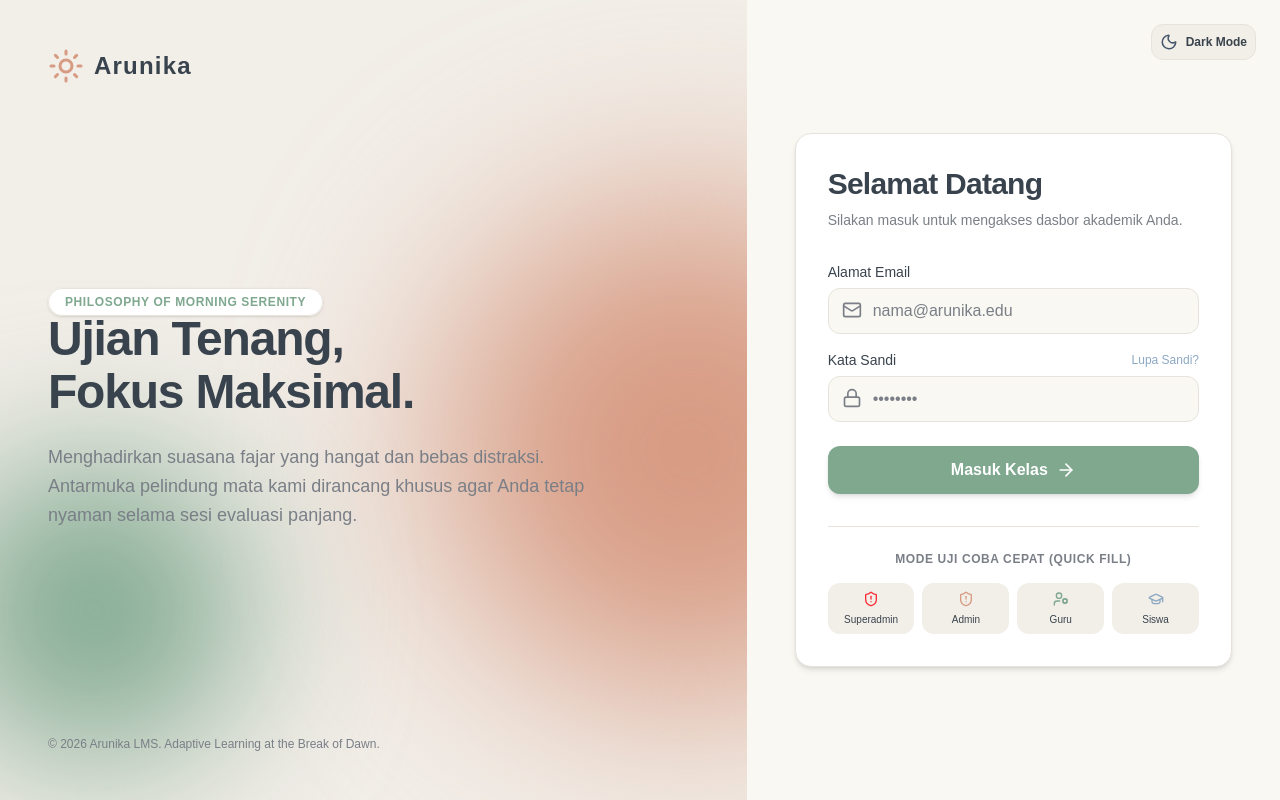
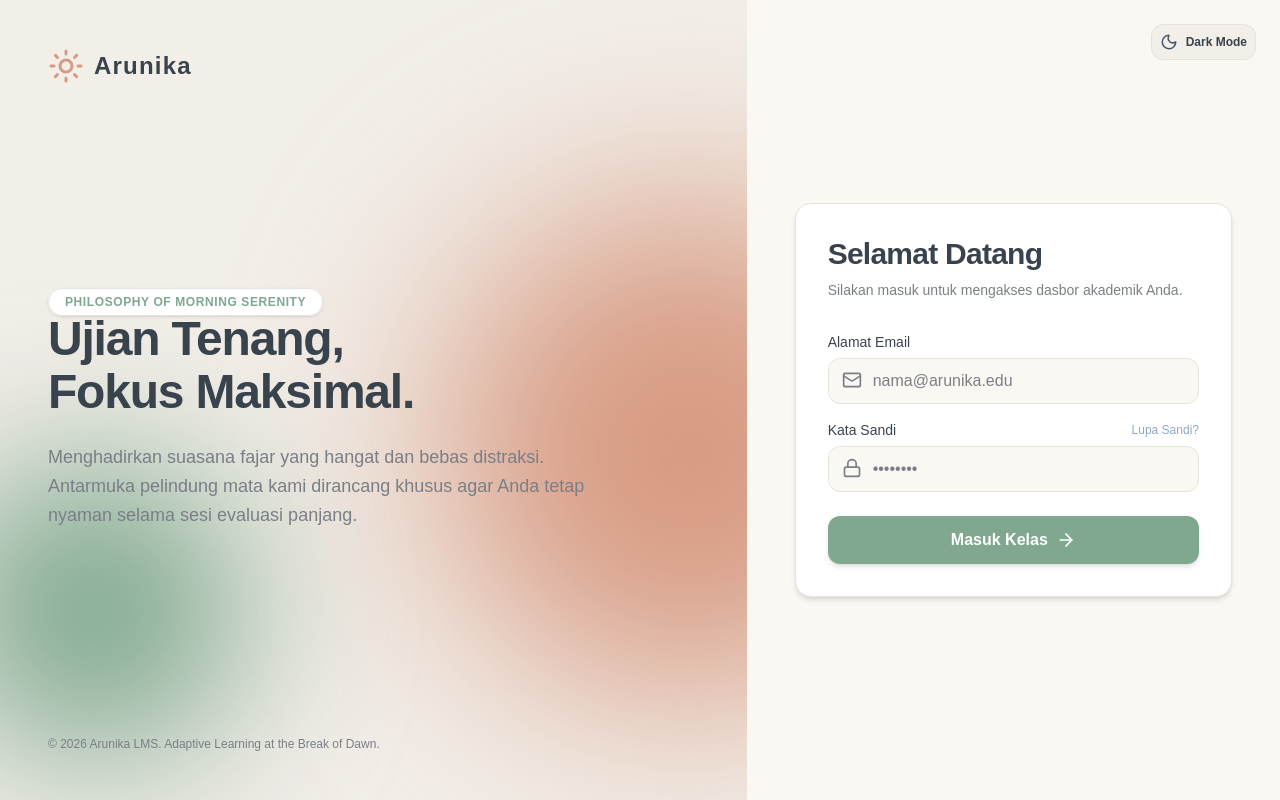
Before and after one commit to orangkeren111/arunika-app, a Next.js app: page /login in a window 1280 px wide. Built offline with nearby package versions, Linux system fonts and the light colour scheme.

Commit message:
Remove console log and quick fill

```diff
--- a/auth.config.ts
+++ b/auth.config.ts
@@ -6,6 +6,7 @@ import type { NextAuthConfig } from "next-auth";
  * bcrypt, atau library server-side Node.js lainnya.
  */
 export const authConfig = {
+  trustHost: true,
   pages: {
     signIn: "/login",
     error: "/unauthorized",
--- a/auth.ts
+++ b/auth.ts
@@ -9,7 +9,6 @@ import { authRepository } from "./src/lib/repositories/authRepository";
  * Di sini kita aman menggunakan CredentialsProvider karena tidak diimpor oleh Edge/Klien.
  */
 export const { handlers, auth, signIn, signOut } = NextAuth({
-  trustHost: true,
   ...authConfig,
   providers: [
     CredentialsProvider({
--- a/src/app/login/page.tsx
+++ b/src/app/login/page.tsx
@@ -173,47 +173,6 @@ function LoginForm() {
           )}
         </button>
       </form>
-
-      {/* Asisten Mode Pengujian (Quick Fill) */}
-      <div className="pt-6 border-t border-[var(--border)]">
-        <p className="text-xs font-semibold text-[var(--muted-foreground)] uppercase tracking-wider mb-4 text-center">
-          Mode Uji Coba Cepat (Quick Fill)
-        </p>
-        <div className="grid grid-cols-4 gap-2">
-          <button
-            type="button"
-            onClick={() => handleQuickFill("superadmin@arunika.com")}
-            className="flex flex-col items-center gap-1.5 p-2 rounded-xl bg-[var(--muted)] hover:bg-[var(--border)] text-[var(--foreground)] transition-all text-xs"
-          >
-            <ShieldAlert className="w-4 h-4 text-red-500" />
-            <span className="font-medium text-[10px]">Superadmin</span>
-          </button>
-          <button
-            type="button"
-            onClick={() => handleQuickFill("admin1@sekolah.com")}
-            className="flex flex-col items-center gap-1.5 p-2 rounded-xl bg-[var(--muted)] hover:bg-[var(--border)] text-[var(--foreground)] transition-all text-xs"
-          >
-            <ShieldAlert className="w-4 h-4 text-[var(--accent)]" />
-            <span className="font-medium text-[10px]">Admin</span>
-          </button>
-          <button
-            type="button"
-            onClick={() => handleQuickFill("guru1@sekolah.com")}
-            className="flex flex-col items-center gap-1.5 p-2 rounded-xl bg-[var(--muted)] hover:bg-[var(--border)] text-[var(--foreground)] transition-all text-xs"
-          >
-            <UserCog className="w-4 h-4 text-[var(--primary)]" />
-            <span className="font-medium text-[10px]">Guru</span>
-          </button>
-          <button
-            type="button"
-            onClick={() => handleQuickFill("siswa1@sekolah.com")}
-            className="flex flex-col items-center gap-1.5 p-2 rounded-xl bg-[var(--muted)] hover:bg-[var(--border)] text-[var(--foreground)] transition-all text-xs"
-          >
-            <GraduationCap className="w-4 h-4 text-[var(--secondary)]" />
-            <span className="font-medium text-[10px]">Siswa</span>
-          </button>
-        </div>
-      </div>
     </div>
   );
 }
--- a/src/middleware.ts
+++ b/src/middleware.ts
@@ -16,13 +16,6 @@ export default auth(
     const isLoggedIn = !!req.auth;
     const role = req.auth?.user?.role;
     const { pathname } = req.nextUrl;
-    console.log({
-      url: req.url,
-      host: req.headers.get("host"),
-      forwardedHost: req.headers.get("x-forwarded-host"),
-      forwardedProto: req.headers.get("x-forwarded-proto"),
-      auth: req.auth,
-    });
 
     // 1. Proteksi rute jika belum login
     if (
```
